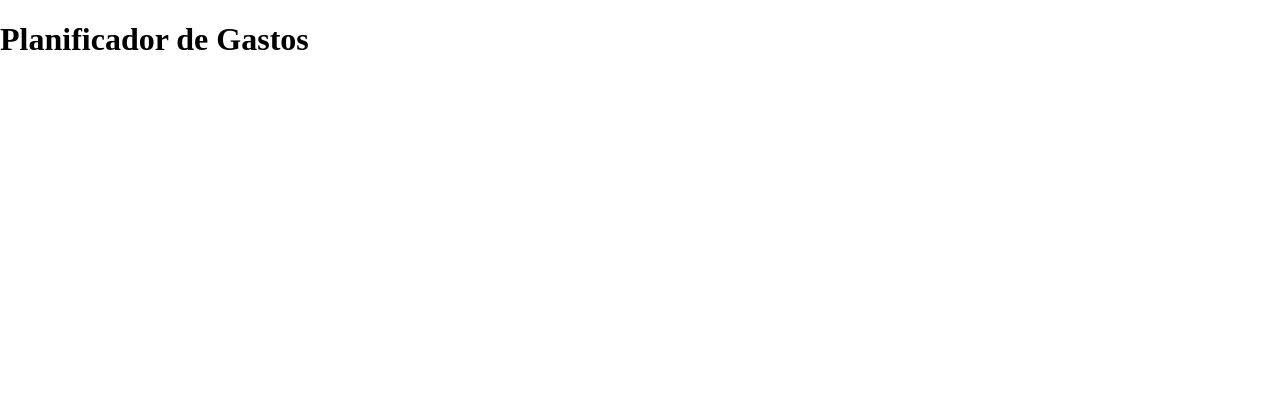
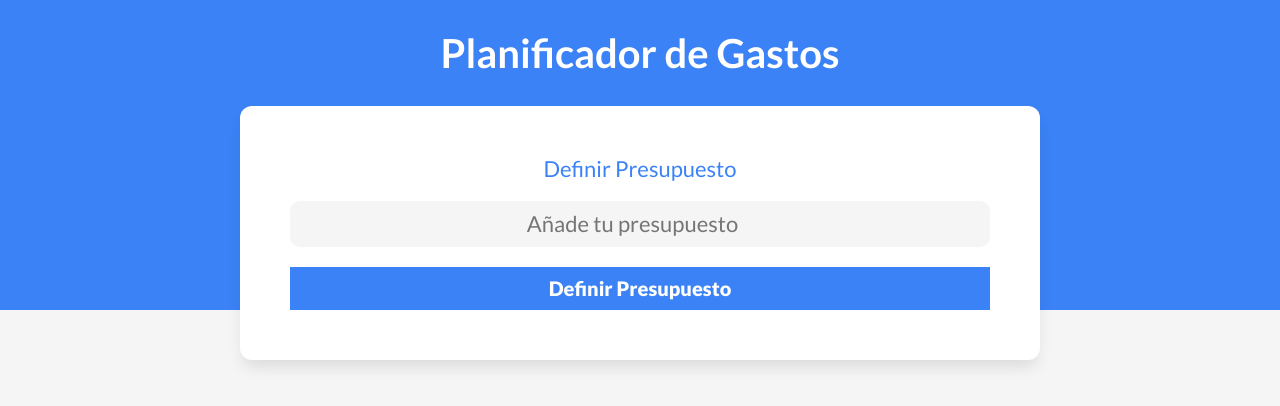
Before and after one commit to Equinox766/vue-admin-gastos, a Vue app: page / in a window 1280 px wide. Shown: the top 406 px of the page. Built offline with nearby package versions, Linux system fonts and the light colour scheme.

Commit message:
Se añaden clases de css para los estilos.

```diff
--- a/package.json
+++ b/package.json
@@ -9,6 +9,7 @@
     "preview": "vite preview"
   },
   "dependencies": {
+    "sass": "^1.69.5",
     "vue": "^3.3.8"
   },
   "devDependencies": {
--- a/src/App.vue
+++ b/src/App.vue
@@ -1,14 +1,71 @@
 <script setup>
+import Presupuesto from './components/Presupuesto.vue';
 </script>
 
 <template>
   <div>
     <header>
       <h1>Planificador de Gastos</h1>
+      <div class="container-header container shadow">
+        <Presupuesto />
+      </div>
     </header>
   </div>
 </template>
 
-<style scoped>
+<style>
+  :root {
+    --blue: #3b82f6;
+    --white: #fff;
+    --gray-soft: #f5f5f5;
+    --gray: #94a3b8;
+    --gray-hot: #64748b;
+    --black: #000;
+  }
 
+  html {
+    font-size: 62.5%;
+    box-sizing: border-box;
+  }
+  *,
+  *:before,
+  *:after {
+    box-sizing: inherit;
+  }
+  body {
+    font-size: 1.6rem;
+    font-family: "Lato", sans-serif;
+    background-color: var(--gray-soft);
+  }
+  h1 {
+    font-size: 4rem;
+  }
+  h2 {
+    font-size: 3rem;
+  }
+  header {
+    background-color: var(--blue);
+  }
+  header h1 {
+    padding: 3rem 0;
+    margin: 0;
+    color: var(--white);
+    text-align: center;
+  }
+  .container {
+    width: 90%;
+    max-width: 80rem;
+    margin: 0 auto;
+  }
+  .container-header {
+    margin-top: -5rem;
+    transform: translateY(5rem);
+    padding:5rem;
+  }
+  .shadow {
+    box-shadow: 0px 10px 15px -3px rgba(0,0,0,0.1);
+    background-color: var(--white);
+    border-radius: 1.2rem;
+    padding: 5rem;
+  }
 </style>
--- /dev/null
+++ b/src/components/Presupuesto.vue
@@ -0,0 +1,55 @@
+<script>
+
+</script>
+
+<template>
+  <form
+    class="presupuesto"
+  >
+    <div class="campo">
+      <label for="nuevo-presupuesto">Definir Presupuesto</label>
+      <input id="nuevo-presupuesto" type="number" class="nuevo-presupuesto" placeholder="Añade tu presupuesto"/>
+    </div>
+    <input type="submit" value="Definir Presupuesto" />
+  </form>
+</template>
+
+<style scoped>
+  .presupuesto {
+    width: 100%;
+  }
+  .campo {
+    display: grid;
+    gap: 2rem;
+  }
+  .presupuesto label {
+    font-size: 2.2rem;
+    text-align: center;
+    color: var(--blue);
+  }
+  .presupuesto input[type="number"] {
+    background-color: var(--gray-soft);
+    border-radius: 1rem;
+    padding: 1rem;
+    border: none;
+    font-size: 2.2rem;
+    text-align: center;
+  }
+  .presupuesto input[type="submit"] {
+    background-color: var(--blue);
+    border: none;
+    padding: 1rem;
+    text-align: center;
+    font-size: 2rem;
+    margin-top: 2rem;
+    color: var(--white);
+    font-weight: 900;
+    width: 100%;
+    transition: background-color 300ms ease;
+  }
+  .presupuesto input[type="submit"]:hover {
+    background-color: #1048a4;
+    cursor: pointer;
+  }
+
+</style>
```
Also changed, not shown: 1 other file (tests, documents, lock files or other folders).
